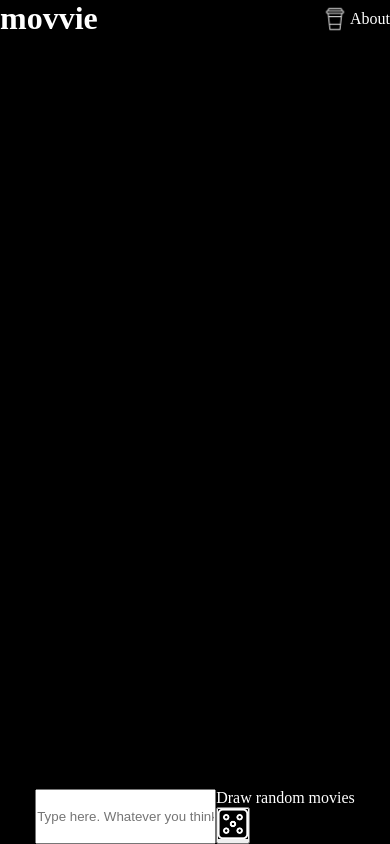
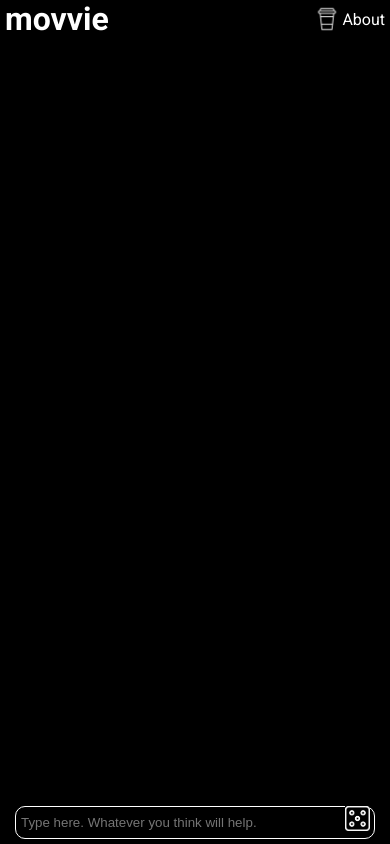
Before and after one commit to Ravdar/movie-recommender, a Django app: template mainapp/templates/mainapp/refactored.html in a window 390 px wide. Run offline with Django 4.2, Linux system fonts and the light colour scheme; the template is opened without the code that fills it: values that come from a table or form of the project are taken from there, others are empty; parts of the project's set-up code (start-up, migrations or seed data) failed here and were passed over; some libraries are stand-ins or nearby versions.

Commit message:
Refactoring + responsive design

```diff
--- a/mainapp/static/main_view.js
+++ b/mainapp/static/main_view.js
@@ -1,5 +1,5 @@
 
-var mainContent = document.querySelector('.main-content')
+var mainContent = document.querySelector('main')
 var loadingScreen = document.querySelector('.loading-screen')
 var staticBaseUrl = "{% static '' %}";
 
@@ -24,7 +24,7 @@ justifyHeight('.platforms')
 
 
 function pickRandomMovies() {
-    var form = document.getElementById("my-form");
+    var form = document.getElementById("prompt-form");
     var textField = form.elements["text"];
     const randomPrompts = [
         "Recommend me random movies, different from each other: blockbuster, non US, older than 2010, nostalgic, action in UK.",
@@ -79,7 +79,6 @@ function pickRandomMovies() {
     ]
     const randomIndex = Math.floor(Math.random() * randomPrompts.length);
     const pickedPrompt = randomPrompts[randomIndex];
-    console.log(pickedPrompt)
 
     textField.value = pickedPrompt;
     form.submit();
@@ -127,7 +126,9 @@ function hideTooltip(tooltip) {
     tooltip.style.transform = "translateY(-160%) translateX(-43%) scale(0)";
 }
 
-const promptIdea = document.getElementById("prompt-examples");
+const promptIdea = document.querySelector(".prompt-examples");
+
+console.log(promptIdea)
 
 promptIdeasList = ["I like Ryan Gosling",
     "Some thriller from Sweden",
--- a/mainapp/static/styles_refactored.css
+++ b/mainapp/static/styles_refactored.css
@@ -1,7 +1,87 @@
+/* LOADING SCREEN ANIMATIONS */
+
+@keyframes loadingYellow {
+    0% {
+        transform: translateX(0);
+    }
+
+    50% {
+        transform: translateX(-150%);
+    }
+
+    100% {
+        transform: translateX(0);
+    }
+}
+
+@keyframes loadingAqua {
+    0% {
+        transform: translateX(0);
+    }
+
+    50% {
+        transform: translateX(-100%);
+    }
+
+    100% {
+        transform: translateX(0);
+    }
+}
+
+@keyframes loadingPink {
+    0% {
+        transform: translateX(0);
+    }
+
+    50% {
+        transform: translateX(100%);
+    }
+
+    100% {
+        transform: translateX(0);
+    }
+}
+
+@keyframes loadingBlue {
+    0% {
+        transform: translateX(0);
+    }
+
+    50% {
+        transform: translateX(150%);
+    }
+
+    100% {
+        transform: translateX(0);
+    }
+}
+
+@keyframes loadingGreen {
+    0% {
+        transform: translateX(0);
+    }
+
+    50% {
+        transform: translateX(100);
+    }
+
+    100% {
+        transform: translateX(0);
+    }
+}
+
+
+/* ELEMENTS STYLING */
+
 * {
     margin: 0;
     padding: 0;
     box-sizing: border-box;
+}
+
+a {
+    color: white;
+    text-decoration: none;
 }
 
 body {
@@ -12,12 +92,13 @@ body {
     flex-direction: column;
     justify-content: space-between;
     align-items: center;
+    font-family: Roboto;
 }
 
 header {
     display: flex;
     justify-content: space-between;
-    width: 100vw;
+    width: calc(100vw - 10px);
 
 }
 
@@ -27,6 +108,7 @@ header div {
 }
 
 main {
+    position: relative;
     display: flex;
     flex-direction: column;
     justify-content: center;
@@ -37,4 +119,97 @@ main {
 
 form {
     display: flex;
+    width: calc(100% - 30px);
+    margin-bottom: 5px;
+    position: relative;
 }
+
+form div {
+    position: absolute;
+    right: 5px;
+    /* transform: translateY(25%); */
+}
+
+form button {
+    border: 0px;
+    background-color: transparent;
+}
+
+.prompt-examples {
+    position: absolute;
+    top: 100%;
+    left: 0;
+}
+
+.prompt-inputbox {
+    text-align: left;
+    border-radius: 10px;
+    padding: 5px;
+    border: 0.25px solid white;
+    background-color: black;
+    color: white;
+    width: 100%;
+    height: 2.5em;
+}
+
+.random-tooltip {
+    position: absolute;
+    transform: scale(0);
+}
+
+/* Loading screen elements */
+
+.loading-screen {
+    display: none;
+    justify-content: center;
+    align-items: center;
+}
+
+.loading-screen div {
+    width: 1rem;
+    height: 1rem;
+    border-radius: 50%;
+    margin-right: 0px;
+}
+
+.yellow-dot {
+    background-color: yellow;
+    animation: loadingYellow 2s ease-in-out infinite;
+}
+
+.aqua-dot {
+    background-color: aqua;
+    animation: loadingAqua 2s ease-in-out infinite;
+}
+
+.pink-dot {
+    background-color: rgb(255, 0, 234);
+    animation: loadingPink 2s ease-in-out infinite;
+}
+
+.blue-dot {
+    background-color: blue;
+    animation: loadingBlue 2s ease-in-out infinite;
+}
+
+.green-dot {
+    background-color: rgb(9, 255, 0);
+}
+
+/* Results elements */
+
+.results-container {
+    width: 100%;
+    display: flex;
+    justify-content: center;
+    align-items: center;
+}
+
+.results-container div {
+    width: calc(100%-30px);
+    justify-content: center;
+    align-items: center;
+
+}
+
+;
--- a/mainapp/templates/mainapp/refactored.html
+++ b/mainapp/templates/mainapp/refactored.html
@@ -10,13 +10,20 @@
     <meta name="description"
         content="The main view for movvie. It consists navbar, hero section, inputbox, loading screen and results screen">
     <title>moovie</title>
+    <link rel="preconnect" href="https://fonts.googleapis.com">
+    <link rel="preconnect" href="https://fonts.gstatic.com" crossorigin>
+    <link
+        href="https://fonts.googleapis.com/css2?family=Roboto:ital,wght@0,100;0,300;0,400;0,500;0,700;0,900;1,100;1,300;1,400;1,500;1,700;1,900&display=swap"
+        rel="stylesheet">
     <link rel="stylesheet" type="text/css" href="{% static 'styles_refactored.css' %}">
-    <script src="{% static 'main_view.js' %}"></script>
+    <script defer src="{% static 'main_view.js' %}"></script>
 </head>
 
 <body>
     <header>
-        <h1 class="logotext">movvie</h1> <!-- Later switch to img element -->
+        <a href="{% url 'mainapp:main_view_url' %}">
+            <h1 class="logotext">movvie</h1>
+        </a> <!-- Later switch to img element -->
         {{processing_time}}
         <div>
             <img src="{% static 'coffee.png' %}" alt="Support me" width="30" height="30">
@@ -37,12 +44,12 @@
             prompts
             now!</p>
         <br>
-        <p id="prompt-examples"></p>
+        <p class="prompt-examples"></p>
 
         {% else %}
 
         <!-- Displaying results of prompt-->
-        {% for movies in response %}
+        {% for movie in response %}
         <div class="movie-container">
             <a href="{{movie.Link}}"><img class="movie-poster" src="{{movie.Poster}}" alt="{{movie.Title}}"></a>
             <div class="movie-info">
@@ -57,7 +64,7 @@
                 </div>
                 <div class="platforms-container">
                     {% for platform in movie.Platforms %}
-                    <img src="{{url}}" alt="{{url}}" class="streaming-icon">
+                    <img src="{{platform}}" alt="{{platform}}" class="streaming-icon">
                     <!-- Add streaming name as alt and links of course-->
                     {% endfor %}
                 </div>
@@ -69,26 +76,27 @@
     </main>
 
     <div class="loading-screen">
-        <div class="dot yellow-dot"></div>
-        <div class="dot aqua-dot"></div>
-        <div class="dot green-dot"></div>
-        <div class="dot pink-dot"></div>
-        <div class="dot blue-dot"></div>
+        <div class="yellow-dot"></div>
+        <div class="aqua-dot"></div>
+        <div class="green-dot"></div>
+        <div class="pink-dot"></div>
+        <div class="blue-dot"></div>
     </div>
 
 
-    <form method="post" onsubmit="displayLoadingScreen()">
+    <form id="prompt-form" enctype="multipart/form-data" method="post" onsubmit="displayLoadingScreen()">
         {% csrf_token %}
         <!--{{prompt_form.media}}?-->
-        {{prompt_form.text|add_class:"prompt-form"|attr:"placeholder:Type here. Whatever you think will help."}}
+        {{prompt_form.text|add_class:"prompt-inputbox"|attr:"placeholder:Type here. Whatever you think will help."}}
         <div class="random-button-container">
             <div id="random-tooltip" class="random-tooltip">Draw random movies</div>
-            <button class="random-button"><img src="{% static 'random_button.png' %}" alt="Random button" wdith="30"
-                    height="30" clicked="0" onmouseover="showTooltip('random-tooltip')"
+            <button class="random-button"><img src="{% static 'random_button.png' %}" alt="Random button" wdith="25"
+                    height="25" clicked="0" onmouseover="showTooltip('random-tooltip')"
                     onmouseout="hideTooltip('random-tooltip')" onclick="pickRandomMovies()"></button>
         </div>
     </form>
 
+
 </body>
 
 </html>
--- a/mainapp/urls.py
+++ b/mainapp/urls.py
@@ -2,5 +2,4 @@ from django.urls import path
 from . import views
 
 app_name = "mainapp"
-urlpatterns = [path("", views.main_view, name="main_view_url"),
-               path("results/", views.main_view, name="results_view_url")]
+urlpatterns = [path("", views.main_view, name="main_view_url"),]
```
